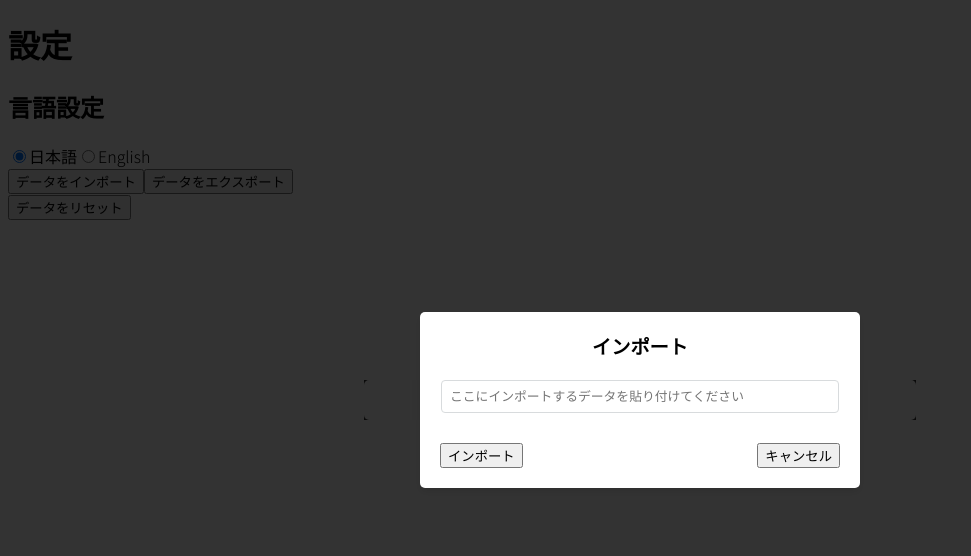
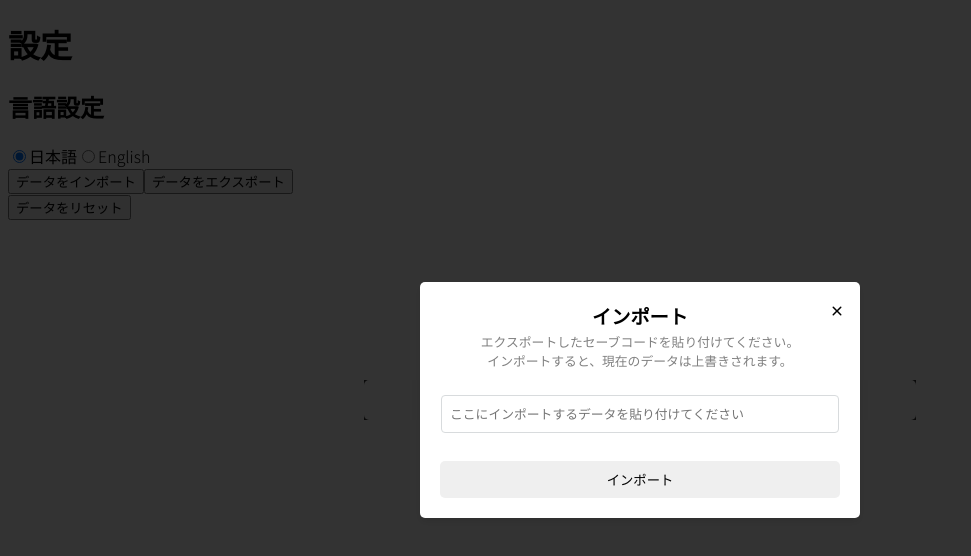
Before and after one commit to Raifa21/Avatar-Wardrobe, a Next.js app: page /settings in a window 1280 px wide. Both pictures are taken after a click on the button "データをインポート". Shown: the top 556 px of the page, without its empty margins (0-971 px from the left). Built offline with nearby package versions, Linux system fonts and the light colour scheme.

Commit message:
Working on import feature

```diff
--- a/components/importpopup.tsx
+++ b/components/importpopup.tsx
@@ -1,12 +1,13 @@
 import * as React from "react";
-import { Button } from "@/components/ui/button";
 import "./popups.css";
+import closeoutline from "../lib/eva-icons/outline/svg/close-outline.svg";
 
 type ImportPopupProps = {
   onImport: (data: string) => void;
+  onClose: () => void;
 };
 
-const ImportPopup: React.FC<ImportPopupProps> = ({ onImport }) => {
+const ImportPopup: React.FC<ImportPopupProps> = ({ onImport, onClose }) => {
   const [importedData, setImportedData] = React.useState("");
 
   const handleImport = () => {
@@ -14,12 +15,29 @@ const ImportPopup: React.FC<ImportPopupProps> = ({ onImport }) => {
     setImportedData(""); // Clear the input after import
   };
 
+  const handleOverlayClick = (e: React.MouseEvent) => {
+    if (e.target === e.currentTarget) {
+      onClose();
+    }
+  };
+
   return (
     <>
       <div className="popup-overlay active" />
       <div className="popup flex">
+        <img
+          className="closeIcon"
+          src={closeoutline.src}
+          alt="close"
+          onClick={onClose}
+        />
         <div className="title">インポート</div>
         <div className="content">
+          <div className="subtitle">
+            エクスポートしたセーブコードを貼り付けてください。
+            <br />
+            インポートすると、現在のデータは上書きされます。
+          </div>
           <input
             value={importedData}
             onChange={(e) => setImportedData(e.target.value)}
@@ -27,10 +45,9 @@ const ImportPopup: React.FC<ImportPopupProps> = ({ onImport }) => {
             className="input"
           />
         </div>
-        <div className="footer">
-          <Button onClick={handleImport}>インポート</Button>
-          <Button variant="outline">キャンセル</Button>
-        </div>
+        <button className="button" onClick={handleImport}>
+          インポート
+        </button>
       </div>
     </>
   );
--- a/components/popups.css
+++ b/components/popups.css
@@ -34,24 +34,33 @@
     /* Show the overlay when active */
 }
 
+.closeIcon {
+    position: absolute;
+    top: 20px;
+    right: 14px;
+    cursor: pointer;
+    width: 18px;
+    height: 18px;
+}
+
 .title {
     font-size: 1.2rem;
-    /* text-2xl equivalent */
     font-weight: 700;
-    /* font-bold equivalent */
     color: #000000;
-    /* text-primary equivalent */
     text-align: center;
-    margin-bottom: 10px;
-    /* Add margin for spacing */
+    margin-bottom: 2px;
 }
 
 .content {
     color: gray;
     text-align: center;
     font-size: 0.8rem;
-    margin-bottom: 20px;
+    margin-bottom: 10px;
     /* Add margin for spacing */
+}
+
+.subtitle {
+    margin-bottom: 15px;
 }
 
 .input {
@@ -62,6 +71,8 @@
     width: 380px;
     border: 1px solid #d8dbdd;
     border-radius: 4px;
+    height: 20px;
+    margin-bottom: 18px;
 }
 
 /* Flexbox utility classes for centering content */
@@ -72,9 +83,9 @@
 }
 
 /* Footer button container */
-.footer {
-    display: flex;
-    justify-content: space-between;
+.button {
     width: 100%;
-    margin-top: 10px;
+    border-radius: 5px;
+    border: none;
+    padding: 9px;
 }
--- a/pages/index.tsx
+++ b/pages/index.tsx
@@ -2,7 +2,7 @@
 import { Tabs, TabsContent, TabsList, TabsTrigger } from "@/components/ui/tabs";
 import axios from "axios";
 import clsx from "clsx";
-import { Noto_Sans_JP, Raleway_Dots } from "next/font/google";
+import { Noto_Sans_JP } from "next/font/google";
 import { useEffect, useState } from "react";
 import "../app/globals.css";
 import styles from "./home.module.css";
--- a/pages/settings.module.css
+++ b/pages/settings.module.css
@@ -13,8 +13,3 @@
     padding: 20px;
     border-radius: 5px;
 }
-.title {
-    font-size: 1.5rem; /* text-2xl equivalent */
-    font-weight: 700; /* font-bold equivalent */
-    color: #000000; /* text-primary equivalent */
-}
--- a/pages/settings.tsx
+++ b/pages/settings.tsx
@@ -32,6 +32,25 @@ const SettingsPage: React.FC = () => {
   const handleToggleDeletePopup = () => {
     setDeletePopupOpen(!deletePopupOpen);
   };
+
+  const handleImportData = (data: string) => {
+    // Handle import logic here
+    console.log("Importing data");
+    setImportPopupOpen(false); // Close popup after import
+  };
+
+  const handleExportData = () => {
+    // Handle export logic here
+    console.log("Exporting data");
+    setExportPopupOpen(false); // Close popup after export
+  };
+
+  const handleDeleteData = () => {
+    // Handle delete logic here
+    console.log("Deleting data");
+    setDeletePopupOpen(false); // Close popup after delete
+  };
+
   return (
     <div className={notosansjp_regular.className}>
       <h1>設定</h1>
@@ -69,6 +88,7 @@ const SettingsPage: React.FC = () => {
               console.log("Importing data");
               setImportPopupOpen(false); // Close popup after import
             }}
+            onClose={() => setImportPopupOpen(false)}
           />
         )}
         {exportPopupOpen && (
```
